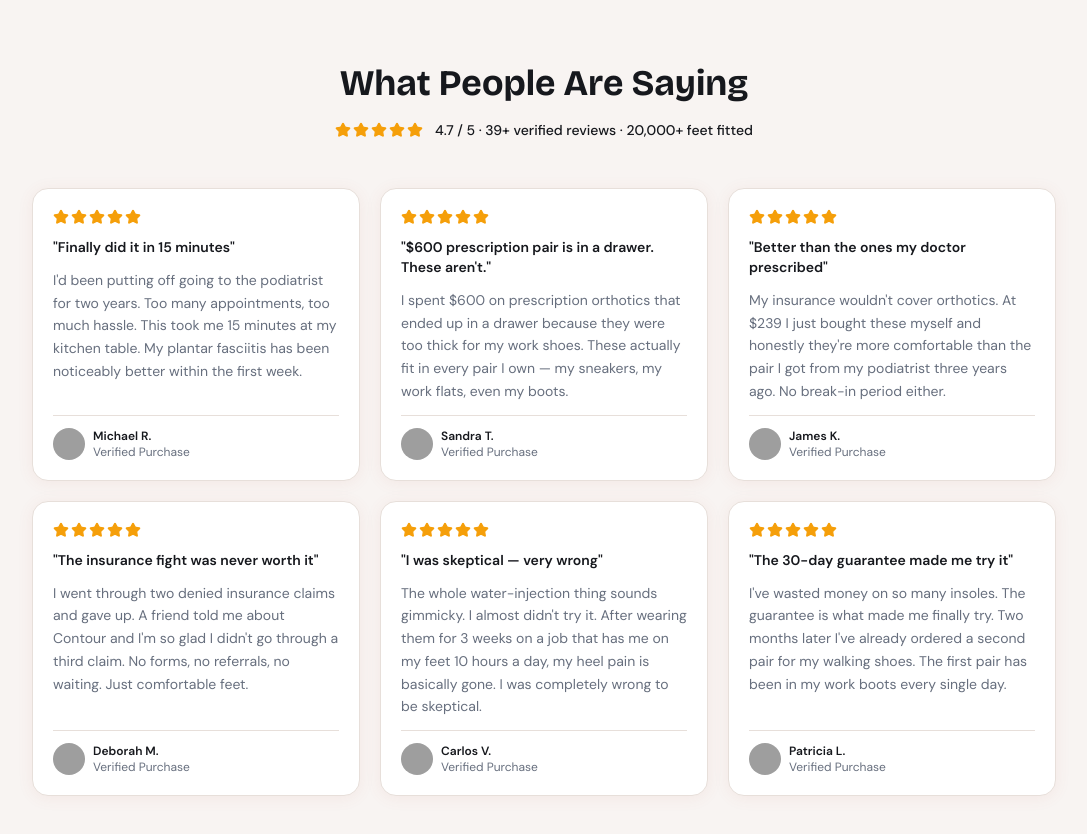
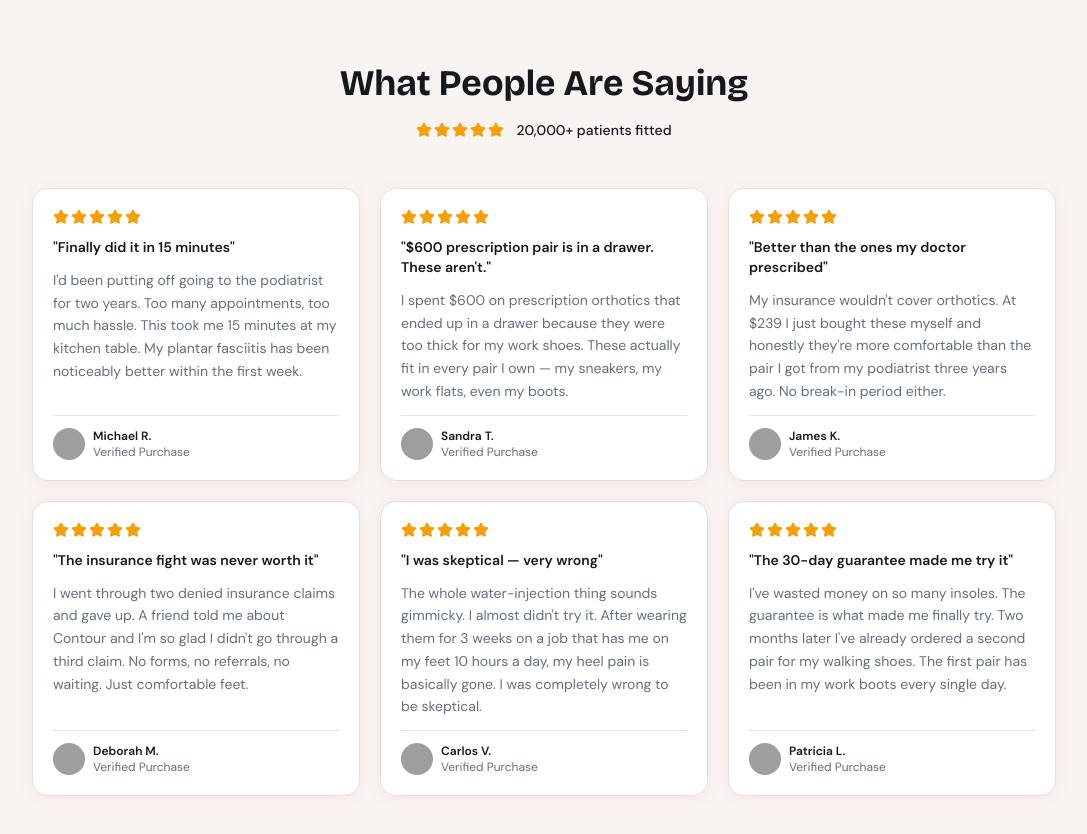
Before and after one commit to benjoscontact-dot/grns-x-contour-listicle-framework, a React (Vite) app: page / in a window 1280 px wide. Shown: the part 8620-9454 px from the top of the page, without its empty margins (96-1183 px from the left). Built offline with nearby package versions, Linux system fonts and the light colour scheme; grey boxes are pictures that could not be loaded.

Commit message:
v3: Update testimonial trust line

```diff
--- a/src/components/sections/Testimonials.tsx
+++ b/src/components/sections/Testimonials.tsx
@@ -89,7 +89,7 @@ export default function Testimonials() {
           <div className="flex items-center justify-center gap-3 mt-4">
             <StarRow count={5} />
             <span className="text-sm font-medium text-foreground">
-              4.7 / 5 · 39+ verified reviews · 20,000+ feet fitted
+              20,000+ patients fitted
             </span>
           </div>
         </motion.div>
```
Also changed, not shown: 2 other files (tests, documents, lock files or other folders).
